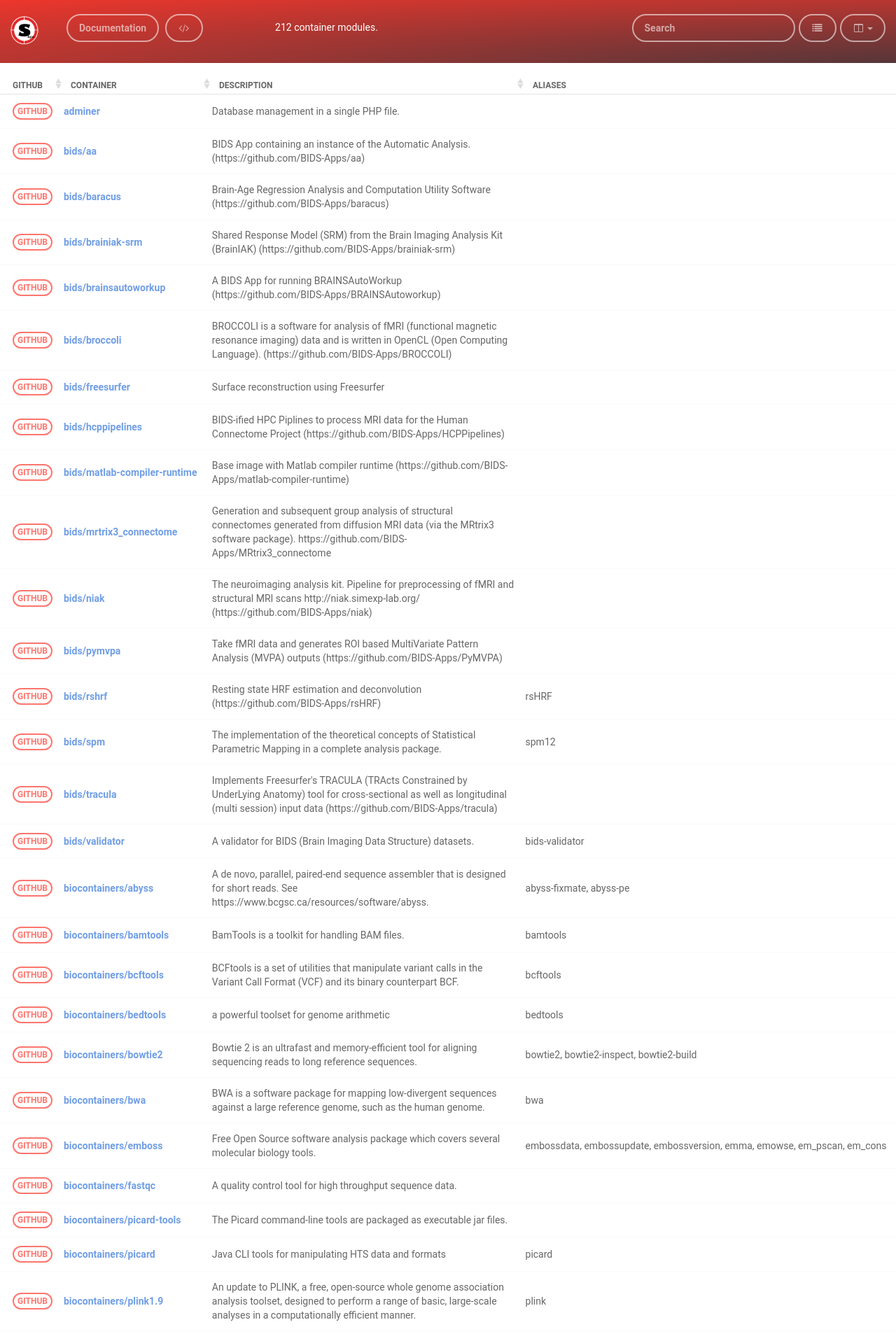
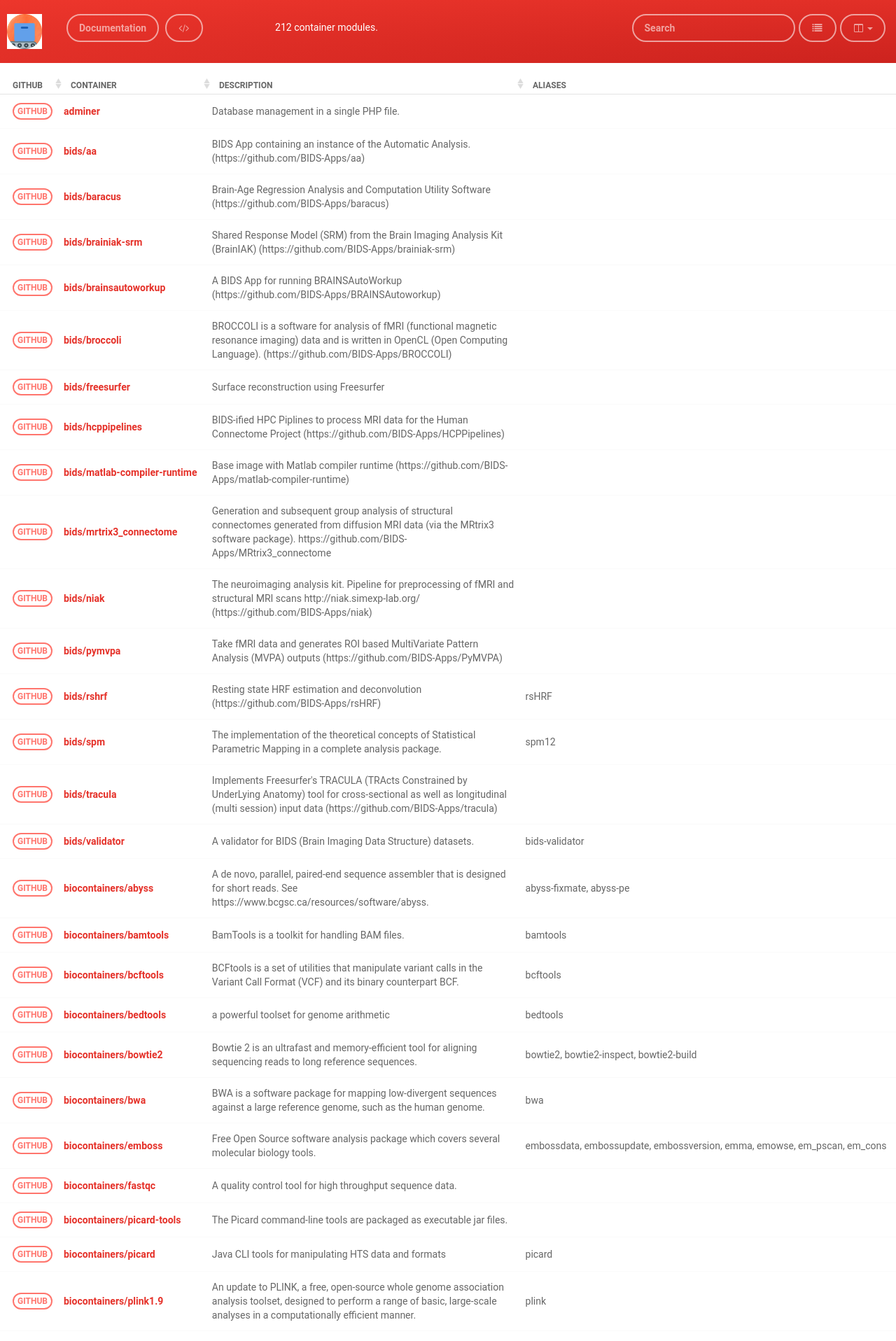
Before and after one commit to autamus/registry, a Jekyll site: the page built from pages/index.md, in a window 1280 px wide. Shown: the top 1916 px of the page at 70% size. Built offline with Jekyll 4.4.1, drawn with Linux system fonts in a browser that asks for light colours; nearby versions of some CDN libraries.

Commit message:
Update Config

```diff
--- a/_config.yml
+++ b/_config.yml
@@ -3,7 +3,7 @@
 # Site settings
 title: Singularity HPC Library
 description: "Library of Singularity containers for HPC"
-baseurl: "/singularity-hpc" #important: start with /
+baseurl: "/registry" #important: start with /
 url: ""
 
 # Build settings
@@ -12,13 +12,13 @@
 excerpt_separator: <!--more-->
 
 colors:  #in hex code if not noted else
-  primary: "#e32929"
-  primary_rgb: "247,0,49" #rgb of the primary. Needed in some places for the transparency effect.
-  secondary: "#F7F7F7"
-  link: "#e32929"
-  link_hover: "#01b2fe"
+  primary: "#31363C"
+  primary_rgb: "49,54,60" #rgb of the primary. Needed in some places for the transparency effect.
+  secondary: "#709EE4"
+  link: "#31363C"
+  link_hover: "#709EE4"
   footer_heading: "#777"
-  footer_content: "#bfc9d3"
+  footer_content: "#31363C"
 
 # Making projects separate from posts
 collections:
--- a/css/fresh-bootstrap-table.css
+++ b/css/fresh-bootstrap-table.css
@@ -988,8 +988,8 @@
   border: 1px solid #E3E3E3;
 }
 .has-error .form-control:focus + .input-group-addon {
-  border-color: #31363C;
-  color: #31363C;
+  border-color: #FF3B30;
+  color: #FF3B30;
 }
 .has-success .form-control:focus + .input-group-addon {
   border-color: #05AE0E;
@@ -1141,7 +1141,7 @@
   border-radius: 30px !important;
 }
 .fresh-table a {
-  color: #709EE4;
+  color: #E53129;
   font-weight: bold;
 }
 .fresh-table a:hover, .fresh-table a:focus {
@@ -1250,17 +1250,17 @@
 }
 .fresh-table.toolbar-color-red .fixed-table-toolbar {
   background: #ED362C;
-  background: -moz-radial-gradient(center, ellipse cover,  #31363C 0%, #ED362C 100%);
+  background: -moz-radial-gradient(center, ellipse cover, #C51E1B 0%, #ED362C 100%);
   /* FF3.6+ */
-  background: -webkit-gradient(radial, center center, 0px, center center, 100%, color-stop(0%,  #31363C), color-stop(100%, #ED362C));
+  background: -webkit-gradient(radial, center center, 0px, center center, 100%, color-stop(0%, #C51E1B), color-stop(100%, #ED362C));
   /* Chrome,Safari4+ */
-  background: -webkit-radial-gradient(center, ellipse cover,  #31363C 0%, #ED362C 100%);
+  background: -webkit-radial-gradient(center, ellipse cover, #C51E1B 0%, #ED362C 100%);
   /* Chrome10+,Safari5.1+ */
-  background: -o-radial-gradient(center, ellipse cover,  #31363C 0%, #ED362C 100%);
+  background: -o-radial-gradient(center, ellipse cover, #C51E1B 0%, #ED362C 100%);
   /* Opera 12+ */
-  background: -ms-radial-gradient(center, ellipse cover,  #31363C 0%, #ED362C 100%);
+  background: -ms-radial-gradient(center, ellipse cover, #C51E1B 0%, #ED362C 100%);
   /* IE10+ */
-  background: radial-gradient(ellipse at center,  #31363C 0%, #ED362C 100%);
+  background: radial-gradient(ellipse at center, #C51E1B 0%, #ED362C 100%);
   /* W3C */
   background-size: 250% 250%;
 }
@@ -1569,17 +1569,17 @@
 }
 .fresh-table.full-color-red {
   background: #ED362C;
-  background: -moz-radial-gradient(center, ellipse cover,  #31363C 0%, #ED362C 100%);
+  background: -moz-radial-gradient(center, ellipse cover, #C51E1B 0%, #ED362C 100%);
   /* FF3.6+ */
-  background: -webkit-gradient(radial, center center, 0px, center center, 100%, color-stop(0%,  #31363C), color-stop(100%, #ED362C));
+  background: -webkit-gradient(radial, center center, 0px, center center, 100%, color-stop(0%, #C51E1B), color-stop(100%, #ED362C));
   /* Chrome,Safari4+ */
-  background: -webkit-radial-gradient(center, ellipse cover,  #31363C 0%, #ED362C 100%);
+  background: -webkit-radial-gradient(center, ellipse cover, #C51E1B 0%, #ED362C 100%);
   /* Chrome10+,Safari5.1+ */
-  background: -o-radial-gradient(center, ellipse cover,  #31363C 0%, #ED362C 100%);
+  background: -o-radial-gradient(center, ellipse cover, #C51E1B 0%, #ED362C 100%);
   /* Opera 12+ */
-  background: -ms-radial-gradient(center, ellipse cover,  #31363C 0%, #ED362C 100%);
+  background: -ms-radial-gradient(center, ellipse cover, #C51E1B 0%, #ED362C 100%);
   /* IE10+ */
-  background: radial-gradient(ellipse at center,  #31363C 0%, #ED362C 100%);
+  background: radial-gradient(ellipse at center, #C51E1B 0%, #ED362C 100%);
   /* W3C */
   background-size: 250% 250%;
 }
```
Also changed, not shown: img/logo.png, 1 other file.
